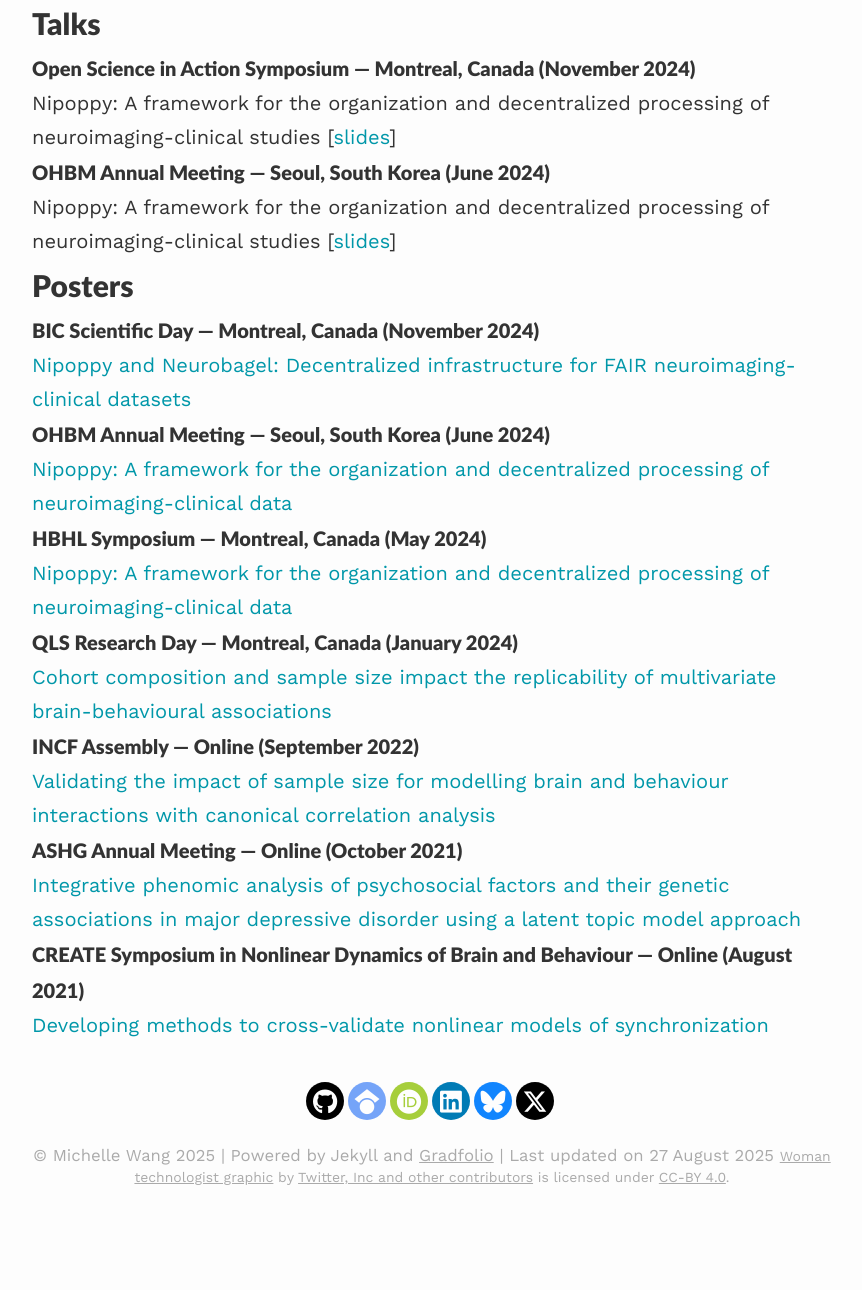
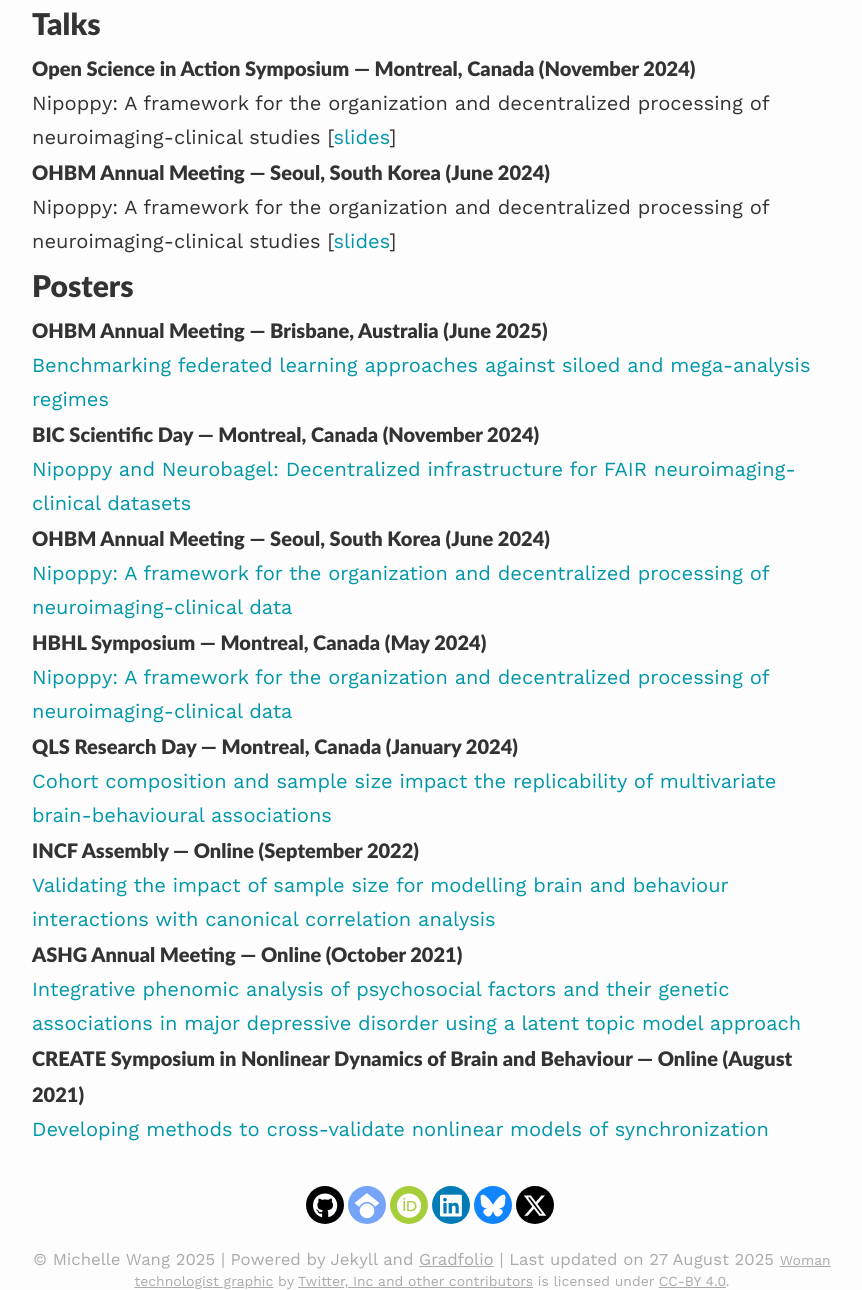
Before and after one commit to michellewang/michellewang.github.io, a Jekyll site: the page built from talks_and_posters.md, in a window 1280 px wide, cut to the strip 234-1524 px from the top of the page. Shown: the whole strip, without its empty margins (208-1070 px from the left). Built offline with Jekyll 4.4.1, drawn with Linux system fonts in a browser that asks for light colours; before the commit the page ends 1420 px from its top, so only the background shows below that.

Commit message:
add OHBM 2025 poster

```diff
--- a/_data/posters.yaml
+++ b/_data/posters.yaml
@@ -3,6 +3,12 @@
 #   location: ""
 #   date: ""
 #   pdf:
+
+- title: "Benchmarking federated learning approaches against siloed and mega-analysis regimes"
+  event: "OHBM Annual Meeting"
+  location: "Brisbane, Australia"
+  date: "June 2025"
+  pdf: "2025_06-OHBM.pdf"
 
 - title: "Nipoppy and Neurobagel: Decentralized infrastructure for FAIR neuroimaging-clinical datasets"
   event: "BIC Scientific Day"
```
Also changed, not shown: 1 other file.
